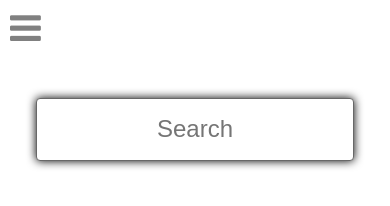
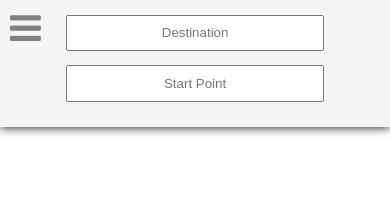
Before and after one commit to elymberopoulos/Rendezvous422, a website: page www/mapPage.html in a window 390 px wide. Drawn offline with Linux system fonts and the light colour scheme; some packages are replaced by stand-ins of ours.

Commit message:
mapPage and autoComplete

```diff
--- a/www/css/index.css
+++ b/www/css/index.css
@@ -133,31 +133,44 @@ a{
 #map_canvas { /* Must bigger size than 100x100 pixels */
     position: absolute;
     width: 100vw;
-    height: 100vh;
+    height: 85vh;
     overflow: hidden;
-  }
+    top:15.5vh;
+}
+
+.mapHeader{
+    position: absolute;
+    width: 100%;
+    height: 15%;
+    background-color: #f4f4f4;
+    box-shadow: 0px 0px 10px black;
+}
 
 .placeSearch{
     position: absolute;
-    margin: 25% auto;
+    display: inline-block;
+    margin: 2% 17%;
     top: 0;
     right: 0;
     bottom: 0;
     left: 0;
     width: 80%;
-    height: 7%;
-    border: 1px solid rgb(104, 104, 104);
-    border-radius: 4px;
-    box-shadow: 0 0 10px black;
+    height: 20%;
     font-size: 24px;
-    z-index: 10;
 }
+
+.searchInput{
+    width: 80%;
+    height: 120%;
+    margin: 7px auto;
+}
+
 #fafabars{
     position: absolute;
+    display: inline-block;
     font-size: 36px;
     padding:10px;
     color: gray;
-    z-index: 10;
 }
 
 /* Landscape layout (with min-width) */
--- a/www/js/index.js
+++ b/www/js/index.js
@@ -19,7 +19,7 @@
 var app = {
     // Application Constructor
     initialize: function() {
-        document.addEventListener('deviceready', this.onDeviceReady.bind(this), false);
+        document.addEventListener('deviceready', this.onDeviceReady, false);
     },
 
     // deviceready Event Handler
@@ -47,14 +47,6 @@ var app = {
           mapTypeId: google.maps.MapTypeId.ROADMAP,
         };
         var latLongPosition = new google.maps.LatLng(latitude, longitude, mapOptions);
-        var div = document.getElementById("map_canvas");
-        var map = plugin.google.maps.Map.getMap(div,{'controls':{'compass':false}});
-        map.animateCamera({
-            target: {lat: 41.878113, lng: -87.629799},
-            zoom: 17,
-            tilt: 60,
-            duration: 3000
-        });
         console.log(longitude + "\n" + latitude);
     },
 
--- a/www/mapPage.html
+++ b/www/mapPage.html
@@ -6,13 +6,35 @@
   <meta http-equiv="X-UA-Compatible" content="ie=edge">
   <link rel="stylesheet" type="text/css" href="css/index.css">
   <link rel="stylesheet" href="https://cdnjs.cloudflare.com/ajax/libs/font-awesome/4.7.0/css/font-awesome.min.css"><!--hamburger menu-->
+  <script type="text/javascript" src="https://maps.googleapis.com/maps/api/js?key=AIzaSyD6TezdNmx0PFpHJrBBQ2FJxZQaF_yKOX8&libraries=places"></script>
   <title>Map</title>
 </head>
   <body>
-    <input type="text" placeholder="Search" class="placeSearch">
-    <div class="fa fa-bars" id="fafabars"></div>
+    <div class="mapHeader" id="mapHeader">
+      <div class="placeSearch">
+        <input type="text" placeholder="Destination" class="searchInput" id="placeSearch">
+        <input type="text" placeholder="Start Point" class="searchInput" id="startPoint">
+      </div>
+      <div class="fa fa-bars" id="fafabars"></div>
+    </div>
+
     <div id="map_canvas"></div>
-</body>
+    <script>
+      function init() {
+        var input = document.getElementById('placeSearch');
+        var div = document.getElementById("map_canvas");
+        var map = plugin.google.maps.Map.getMap(div,{'controls':{'compass':false}});
+        var autocomplete = new google.maps.places.Autocomplete(input);
+
+        google.maps.event.addListener(autocomplete, 'place_changed', function () {
+          var place = autocomplete.getPlace();
+          var lat = place.geometry.location.lat();
+          alert(lat);
+        });
+      }
+      document.addEventListener("deviceready",init,false);
+    </script>
+  </body>
 <script type="text/javascript" src="cordova.js"></script>
 <script type="text/javascript" src="js/index.js"></script>
 </html>
```
